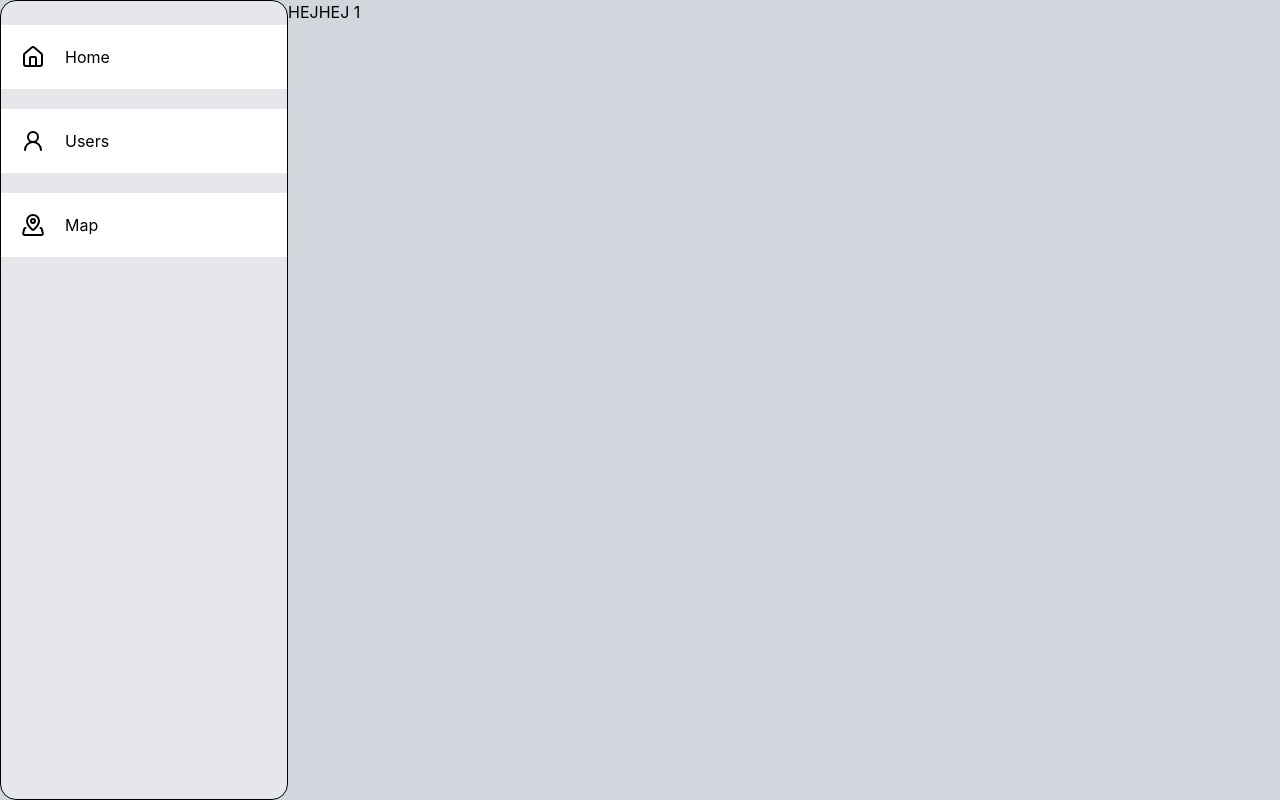
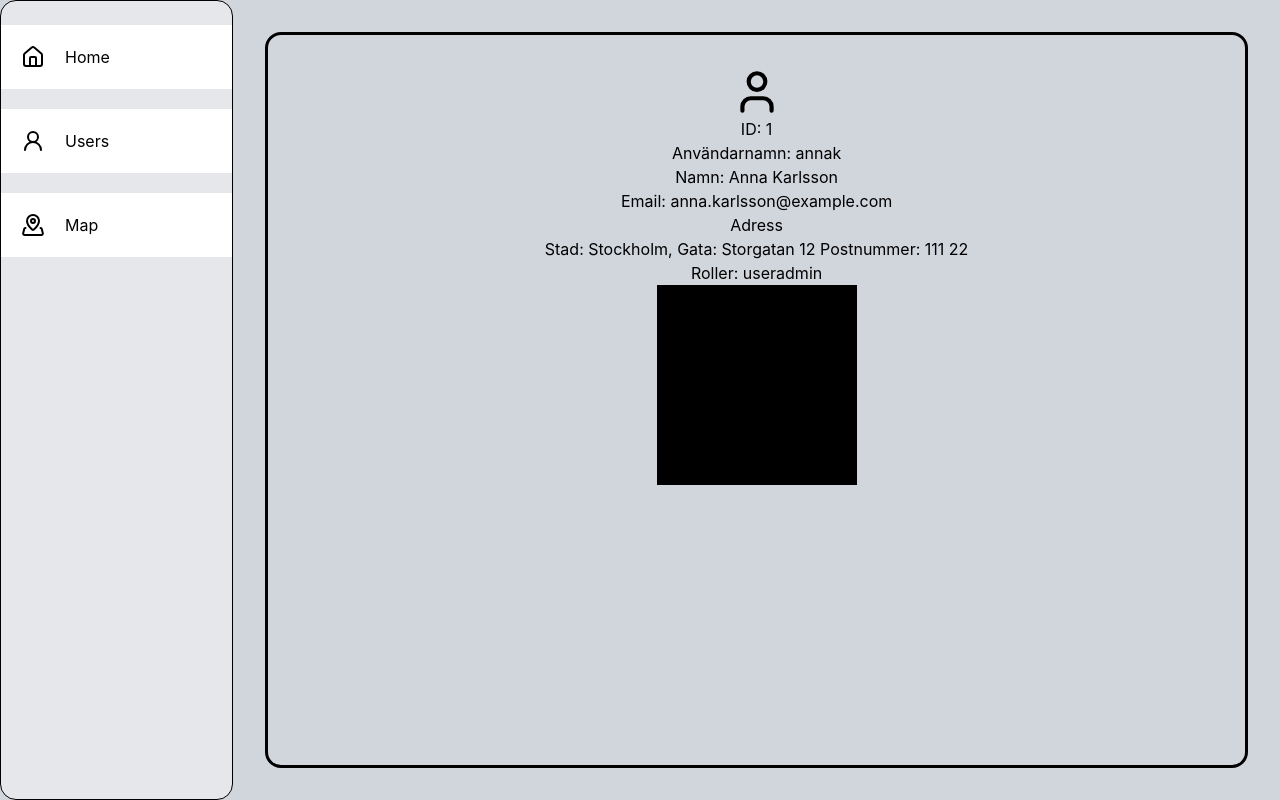
Before and after one commit to johansvenssonS/reactUppgift, a React (Vite) app: page /users/1 in a window 1280 px wide. Built offline with nearby package versions, Linux system fonts and the light colour scheme.

Commit message:
errorboundary + Singleuser sidastyle

```diff
--- a/package.json
+++ b/package.json
@@ -15,6 +15,7 @@
     "lucide-react": "^1.49.0",
     "react": "^19.2.8",
     "react-dom": "^19.2.8",
+    "react-error-boundary": "^6.1.6",
     "react-router-dom": "^7.18.4",
     "react-spinners": "^0.17.1",
     "tailwindcss": "^4.3.3"
--- a/src/App.jsx
+++ /dev/null
@@ -1,28 +0,0 @@
-import { useState } from "react";
-
-import "./App.css";
-import FloatingSidebar from "./components/FloatingSidebar";
-import HomePage from "./pages/HomePage";
-import { Routes, Route, BrowserRouter } from "react-router-dom";
-import UserPage from "./pages/UserPage";
-import MapPage from "./pages/MapPage";
-import SingleUserPage from "./pages/SingleUserPage";
-function App() {
-  return (
-    <BrowserRouter>
-      <div className="flex w-full h-screen  bg-gray-300 ">
-        {/* Sidebar */}
-        <FloatingSidebar></FloatingSidebar>
-
-        <Routes>
-          <Route path="/" element={<HomePage />}></Route>
-          <Route path="/users" element={<UserPage />}></Route>
-          <Route path="/users/:userId" element={<SingleUserPage />}></Route>
-          <Route path="/map" element={<MapPage />}></Route>
-        </Routes>
-      </div>
-    </BrowserRouter>
-  );
-}
-
-export default App;
--- /dev/null
+++ b/src/App.tsx
@@ -0,0 +1,39 @@
+import FloatingSidebar from "./components/FloatingSidebar";
+import HomePage from "./pages/HomePage";
+import { Routes, Route, BrowserRouter } from "react-router-dom";
+import UserPage from "./pages/UserPage";
+import MapPage from "./pages/MapPage";
+import SingleUserPage from "./pages/SingleUserPage";
+import { ErrorBoundary } from "react-error-boundary";
+
+function App() {
+  const ErrorFallback = ({ error, resetErrorBoundary }: any) => {
+    return (
+      <div role="alert">
+        <h2>Något gick fel</h2>
+        <pre>{error.message}</pre>
+        <button onClick={resetErrorBoundary}>Försök igen</button>
+      </div>
+    );
+  };
+
+  return (
+    <BrowserRouter>
+      <ErrorBoundary FallbackComponent={ErrorFallback}>
+        <div className="flex w-full h-screen  bg-gray-300 ">
+          {/* Sidebar */}
+          <FloatingSidebar></FloatingSidebar>
+
+          <Routes>
+            <Route path="/" element={<HomePage />}></Route>
+            <Route path="/users" element={<UserPage />}></Route>
+            <Route path="/users/:userId" element={<SingleUserPage />}></Route>
+            <Route path="/map" element={<MapPage />}></Route>
+          </Routes>
+        </div>
+      </ErrorBoundary>
+    </BrowserRouter>
+  );
+}
+
+export default App;
--- /dev/null
+++ b/src/hooks/userCalls.ts
@@ -0,0 +1,19 @@
+import { useQuery } from "@tanstack/react-query";
+
+export const fetchUsers = async () => {
+  const response = await fetch("/users.JSON");
+  if (!response.ok)
+    throw new Error("Kunde inte hämta användare" + response.status);
+  return response.json();
+};
+
+//för att återanvända den cachade datan som hämtas vid Users route
+//för att använda i specfika routen, cachade på nyckeln "users"
+
+export const useUsers = () => {
+  return useQuery({
+    queryKey: ["users"],
+    queryFn: fetchUsers,
+    staleTime: Infinity,
+  });
+};
--- a/src/pages/SingleUserPage.tsx
+++ b/src/pages/SingleUserPage.tsx
@@ -1,9 +1,52 @@
 import { useParams } from "react-router-dom";
-
+import { ClimbingBoxLoader } from "react-spinners";
+import { useUsers } from "../hooks/userCalls";
+import { User } from "lucide-react";
 const SingleUserPage = () => {
   const { userId } = useParams();
 
-  return <h3>HEJHEJ {userId}</h3>;
+  const { data: users, isLoading } = useUsers();
+
+  if (isLoading) {
+    return (
+      <div className="loading">
+        <ClimbingBoxLoader size={100} color="red">
+          Laddar användare...
+        </ClimbingBoxLoader>
+        <p>Laddar användare..</p>
+      </div>
+    );
+  }
+
+  const user = users?.find((u) => String(u.id) === userId);
+  console.log(user);
+
+  let selectedBackground = "";
+  if (user.settings.theme === "dark") {
+    selectedBackground = "bg-black";
+  } else {
+    selectedBackground = "bg-white";
+  }
+
+  return (
+    <div className="flex flex-col items-center p-8 w-full">
+      <div className="flex flex-col items-center h-200 w-full border-3 rounded-[1rem] p-8">
+        <User size={50}></User>
+        <h3>ID: {user.id}</h3>
+        <h3> Användarnamn: {user.username}</h3>
+        <h3>Namn: {user.profile.name}</h3>
+        <h3>Email: {user.profile.email}</h3>
+        <h2>Adress</h2>
+        <h4>
+          Stad: {user.profile.address.city}, Gata: {user.profile.address.street}{" "}
+          Postnummer: {user.profile.address.zipCode}
+        </h4>
+        <h3>Roller: {user.roles}</h3>
+
+        <div className={`h-50 w-50 ${selectedBackground}`}></div>
+      </div>
+    </div>
+  );
 };
 
 export default SingleUserPage;
--- a/src/pages/UserPage.tsx
+++ b/src/pages/UserPage.tsx
@@ -3,24 +3,13 @@ import UserTable from "../components/UserTable";
 import FloatingSearchBar from "../components/FloatingSearchBar";
 import { useQuery } from "@tanstack/react-query";
 import { ClimbingBoxLoader } from "react-spinners";
+import { useUsers } from "../hooks/userCalls";
 
 const UserPage = () => {
   const [filteredUsers, setFilteredUsers] = useState([]);
   const [search, setSearched] = useState(false);
 
-  const {
-    data: users,
-    isLoading,
-    error,
-  } = useQuery({
-    queryKey: ["users"],
-    queryFn: async () => {
-      const response = await fetch("users.JSON");
-      if (!response.ok)
-        throw new Error("Kunde inte hämta användare" + response.status);
-      return response.json();
-    },
-  });
+  const { data: users, isLoading, error } = useUsers();
 
   if (isLoading) {
     return (
```
Also changed, not shown: 1 other file (tests, documents, lock files or other folders).
